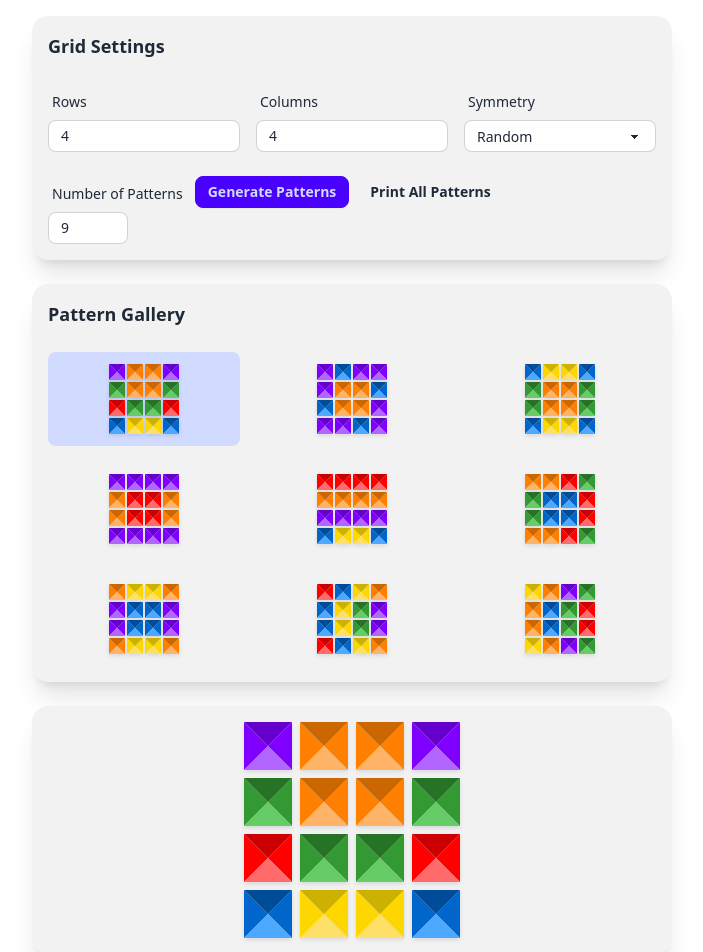
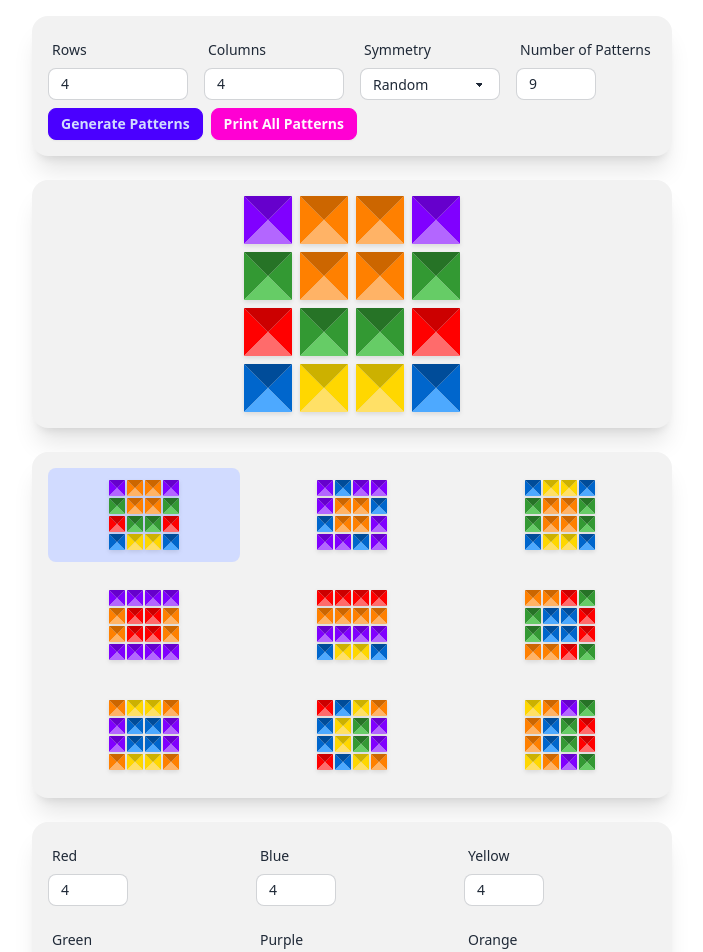
Before and after one commit to jangop/magnetic-tiles-grid, a SvelteKit app: page / in a window 1280 px wide. Shown: the top 952 px of the page, without its empty margins (288-991 px from the left). Built offline with nearby package versions, Linux system fonts and the light colour scheme.

Commit message:
Remove headings

```diff
--- a/src/routes/+page.svelte
+++ b/src/routes/+page.svelte
@@ -183,8 +183,7 @@
 		<!-- Controls -->
 		<div class="card bg-base-200 shadow-xl">
 			<div class="card-body p-4">
-				<h2 class="card-title mb-4 text-lg">Grid Settings</h2>
-				<div class="grid grid-cols-1 gap-4 sm:grid-cols-3">
+				<div class="grid grid-cols-1 gap-4 sm:grid-cols-4">
 					<div class="form-control">
 						<label class="label" for="rows-input">
 							<span class="label-text">Rows</span>
@@ -230,9 +229,6 @@
 							<option value="rotation90">90° Rotation</option>
 						</select>
 					</div>
-				</div>
-
-				<div class="mt-4 flex gap-2">
 					<div class="form-control">
 						<label class="label" for="pattern-count">
 							<span class="label-text">Number of Patterns</span>
@@ -246,15 +242,33 @@
 							class="input input-sm input-bordered w-20"
 						/>
 					</div>
+				</div>
+
+				<div class="flex gap-2">
 					<button
 						class="btn btn-primary btn-sm"
 						onclick={() => generateMultipleGrids(patternCount)}
 					>
 						Generate Patterns
 					</button>
-					<button class="btn btn-ghost btn-sm" onclick={() => window.print()}>
+					<button class="btn btn-secondary btn-sm" onclick={() => window.print()}>
 						Print All Patterns
 					</button>
+				</div>
+			</div>
+		</div>
+
+		<!-- Selected Grid Display -->
+		<div class="card bg-base-200 shadow-xl">
+			<div class="card-body p-4">
+				<div class="grid-container" style={`grid-template-columns: repeat(${cols}, 1fr);`}>
+					{#each grid as row, i}
+						{#each row as cell, j}
+							<div class="grid-item">
+								<Tile color={cell} />
+							</div>
+						{/each}
+					{/each}
 				</div>
 			</div>
 		</div>
@@ -262,7 +276,6 @@
 		<!-- Pattern Gallery -->
 		<div class="card bg-base-200 shadow-xl print:hidden">
 			<div class="card-body p-4">
-				<h2 class="card-title mb-4 text-lg">Pattern Gallery</h2>
 				<div class="grid grid-cols-2 gap-4 sm:grid-cols-3">
 					{#each patterns as pattern, i}
 						<button
@@ -288,25 +301,9 @@
 			</div>
 		</div>
 
-		<!-- Selected Grid Display -->
-		<div class="card bg-base-200 shadow-xl">
-			<div class="card-body p-4">
-				<div class="grid-container" style={`grid-template-columns: repeat(${cols}, 1fr);`}>
-					{#each grid as row, i}
-						{#each row as cell, j}
-							<div class="grid-item">
-								<Tile color={cell} />
-							</div>
-						{/each}
-					{/each}
-				</div>
-			</div>
-		</div>
-
 		<!-- Color Inventory -->
 		<div class="card bg-base-200 shadow-xl">
 			<div class="card-body p-4">
-				<h2 class="card-title mb-4 text-lg">Available Colors</h2>
 				<div class="grid grid-cols-2 gap-4 sm:grid-cols-3">
 					{#each Object.entries(colors) as [name, info]}
 						<div class="form-control">
```
